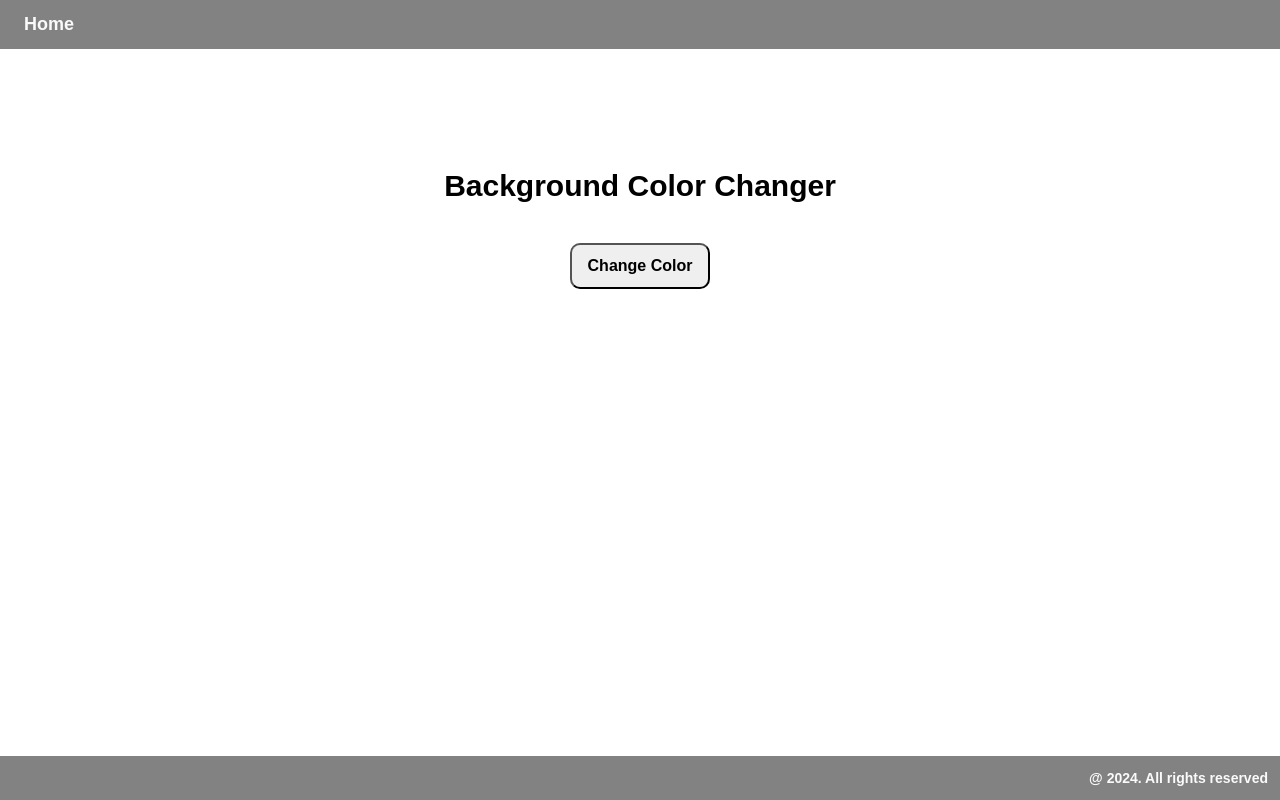
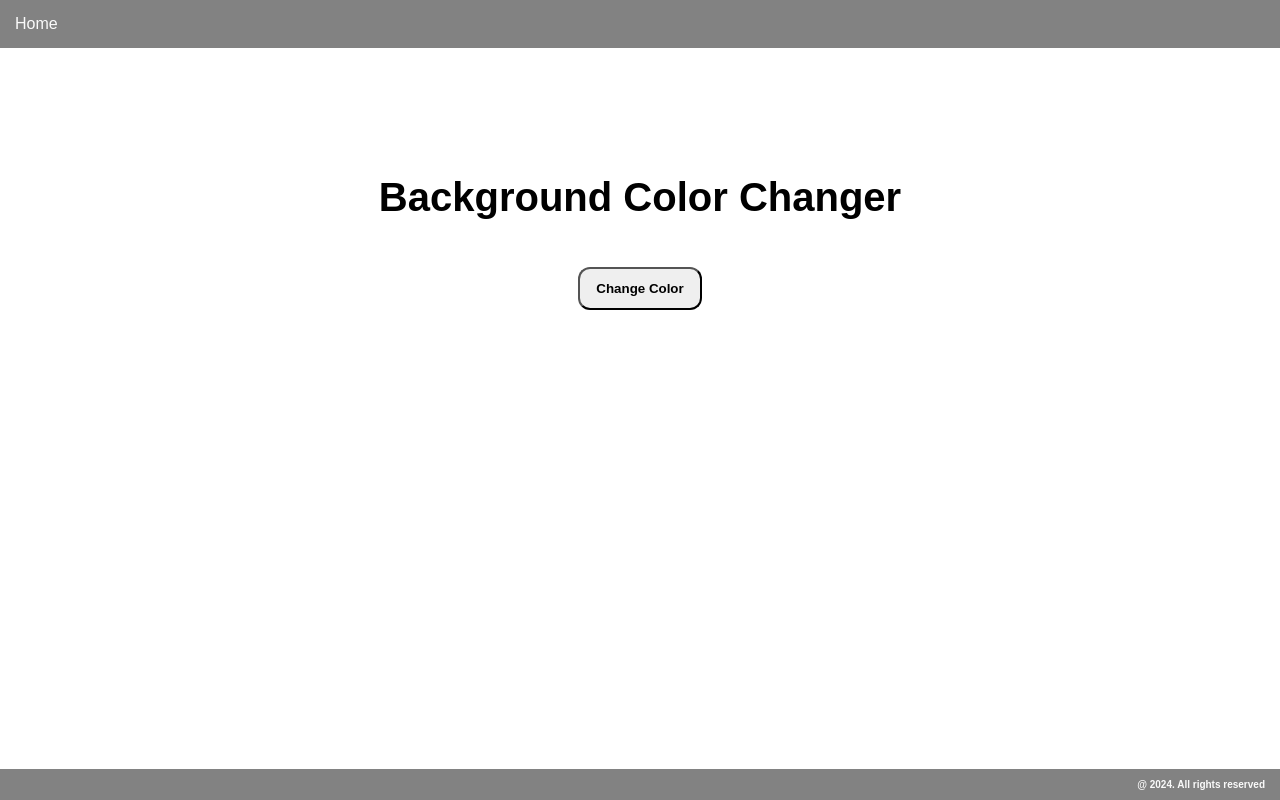
Before and after one commit to maxikonnect/JAVASCRIPT-PROJECTS, a plain HTML site: page BACKGROUNDCOLOR CHANGER/index.html in a window 1280 px wide. Drawn offline with Linux system fonts and the light colour scheme.

Commit message:
Add files via upload

```diff
--- a/BACKGROUNDCOLOR CHANGER/css/general.css
+++ b/BACKGROUNDCOLOR CHANGER/css/general.css
@@ -1,8 +1,13 @@
+/*WE ADD OUR GENERAL CSS */
+/*FIRST WE ADD OUR COLORS */
+
 :root{
     --text-color: rgb(250, 250, 250);
-    --text-color-two: rgb(0, 0, 0);
+    --text-color1: rgb(0, 0, 0);
     --background-color: rgb(130, 130, 130);
 }
+
+/* We set the default font-size to 10px for all the text on the page */
 
 html{
     box-sizing: border-box;
@@ -13,11 +18,13 @@ html{
 ::before,
 ::after{
     box-sizing: inherit;
-
 }
 
-body, html{
+/* We add margin of 0 and padding of 0 with a font-family also set */
+html, body{
+    margin: 0;
+    padding: 0;
     font-family:Arial, Helvetica, sans-serif;
-    margin: 0;
-    padding: 0
 }
+
+/* NOW LET US GO TO THE STYLE.CSS */
--- a/BACKGROUNDCOLOR CHANGER/css/style.css
+++ b/BACKGROUNDCOLOR CHANGER/css/style.css
@@ -1,78 +1,68 @@
-/* Styles for the header navigation */
-header nav ul {
-    background-color: var(--background-color); /* Set background color using a CSS variable */
-    margin: 0; /* Remove default margin */
-    padding: 0; /* Remove default padding */
-    list-style-type: none; /* Remove bullet points from list items */
-    padding: 14px; /* Add padding for spacing */
+header nav ul{
+
+    list-style-type: none; /*This removes the dot from the list */
+    background-color: var(--background-color); /*Set background of the top */
+    margin: 0;/*TO REMOVE SPACE FROM AROUND THE HEADER */
+    padding: 0;
+    padding: 15px;
 }
 
-/* Styles for each list item in the navigation */
-nav ul li {
-    font-size: 1.8rem; /* Set font size */
-    font-weight: bold; /* Make the text bold */
-    cursor: pointer; /* Change cursor to pointer on hover */
+
+header nav ul li a{
+    text-decoration: none; /*Removes the underline from the link Home */
+    color: var(--text-color);
+    font-size: 1.6rem; /*Change size of font */
 }
 
-/* Styles for links in the navigation */
-nav ul li a {
-    text-decoration: none; /* Remove underline from links */
-    margin-left: 10px; /* Add space to the left of the links */
-    color: var(--text-color); /* Set text color using a CSS variable */
+/*We move on to the main body */
+
+main{
+    /*Place body in middle of page */
+    display: flex;
+    align-items: center;
+    justify-content: center;
+    text-align: center;
+    /*Let us arrange it in column form using flex direction */
+    flex-direction: column;
+    margin-top: 100px;
+}
+/*We now work on the h1 element */
+h1{
+    font-size: 4rem;
+
+}
+/*Working on paragraph element */
+/* We target on the paragraph under the main element */
+
+main p{
+    font-size: 2rem;
 }
 
-/* Main content area styles */
-main {
-    display: flex; /* Use flexbox for layout */
-    align-items: center; /* Center items vertically */
-    justify-content: center; /* Center items horizontally */
-    flex-direction: column; /* Arrange items in a column */
-    text-align: center; /* Center text alignment */
-    margin-top: 100px; /* Add margin to the top */
+/*Working on BUTTON element */
+button{
+    padding: 12px 16px;
+    border-radius: 12px;
+    font-weight: bold;
+    cursor: pointer;
 }
 
-/* Styles for the main heading */
-h1 {
-    font-size: 3rem; /* Set font size for the heading */
+/*Let us work on the footer */
+footer{
+    /*We fix the footer at the bottom of the page */
+    left: 0;
+    right: 0;
+    bottom: 0;
+    position: fixed;
+    /* We add a background-color to your footer */
+    background-color: var(--background-color);
 }
 
-/* Styles for the color display paragraph */
-.nameOfColor {
-    font-size: 1.6rem; /* Set font size */
-    font-weight: bold; /* Make the text bold */
-    margin-bottom: 20px; /* Add space below the paragraph */
+footer p{
+
+    text-align: right; /*We align the text to the right */
+    margin-right: 15px; /*Gives the text space on the right */
+    color: var(--text-color);
+    font-weight: bold;
 }
 
-/* Styles for the button */
-button {
-    padding: 12px 16px; /* Add padding for button */
-    color: var(--text-color1); /* Set text color using a CSS variable */
-    font-weight: bold; /* Make the button text bold */
-    cursor: pointer; /* Change cursor to pointer on hover */
-    font-size: 1.6rem; /* Set font size */
-    border-radius: 10px; /* Round the corners of the button */
-}
-
-/* Styles for the button on hover */
-button:hover {
-    color: var(--text-color); /* Change text color on hover */
-    background-color: var(--background-color); /* Change background color on hover */
-}
-
-/* Styles for the footer */
-footer {
-    background-color: var(--background-color); /* Set background color using a CSS variable */
-    text-align: right; /* Align text to the right */
-    font-size: 1.4rem; /* Set font size */
-    position: fixed; /* Fix the footer at the bottom */
-    bottom: 0; /* Position it at the bottom */
-    left: 0; /* Align to the left */
-    right: 0; /* Align to the right */
-}
-
-/* Styles for paragraph in the footer */
-footer p {
-    margin-right: 12px; /* Add space to the right of the paragraph */
-    font-weight: bold; /* Make the text bold */
-    color: var(--text-color); /* Set text color using a CSS variable */
-}
+/*We are done BUT DONT FORGET TO SUBSCRIBE FOR MORE VIDEOS */
--- a/BACKGROUNDCOLOR CHANGER/index.html
+++ b/BACKGROUNDCOLOR CHANGER/index.html
@@ -3,38 +3,43 @@
 <head>
     <meta charset="UTF-8">
     <meta name="viewport" content="width=device-width, initial-scale=1.0">
-    <title>Background Color Changer</title>
+    <!--Title of Project-->
+    <title>BackGroundColor Changer</title>
+    <!--LINK to our CSS files style.css and general.css-->
+    <!--We link css using css/ since we have placed our files inside our folder css-->
+    <link rel="stylesheet" href="css/general.css">
     <link rel="stylesheet" href="css/style.css">
-    <link rel="stylesheet" href="css/general.css">
 
 </head>
 <body>
-    <!-- Header containing navigation links -->
+    <!--We create body of Code-->
     <header>
+        <!--We have created a navigation bar with one menu home with a link to it-->
         <nav>
-            <!-- Navigation menu -->
             <ul>
                 <li><a href="index.html">Home</a></li>
             </ul>
         </nav>
     </header>
-
-    <!-- Main content area -->
     <main>
         <h1>Background Color Changer</h1>
         <section>
-            <!-- Paragraph to display the current color -->
-            <p class="nameOfColor"></p>
-            <!-- Button to trigger color change -->
-            <button class="colorChanger">Change Color</button>
+            <!--We create a paragraph to store names of color-->
+            <p class="colorName"></p>
+            <!--We also create our button to change our colors-->
+            <button class="changeColor">Change Color</button>
+
         </section>
     </main>
-
-    <!-- Footer with copyright information -->
+    <!--We also create footer of page-->
     <footer>
+        <!--&#64 is html entity for @-->
         <p>&#64 2024. All rights reserved</p>
     </footer>
-
+    <!--A link to our script.js file where we would add our javascript code-->
     <script src="script.js"></script>
 </body>
 </html>
+
+<!--LET US VIEW WHAT WE HAVE CREATED SO FAR-->
+<!--WE USE LIVESERVER-->
--- a/BACKGROUNDCOLOR CHANGER/script.js
+++ b/BACKGROUNDCOLOR CHANGER/script.js
@@ -1,19 +1,43 @@
-// Select the paragraph element for color display
-const nameOfColor = document.querySelector(".nameOfColor");
+//We are going to access our paragraph and button using our created classes
+const colorName = document.querySelector(".colorName");
+const changeColor = document.querySelector(".changeColor");
+const SaveColor = document.querySelector(".SaveColor");
+const savedColors = document.querySelector(".savedColors");
 
-// Select the button element for changing color
-const colorChanger = document.querySelector(".colorChanger");
 
-// Add event listener to the button
-colorChanger.addEventListener("click", function() {
-    // Generate three random numbers for RGB color
+/*we now add an eventListener to our button using its class and add a function that we would call
+changeMyColor
+*/
+
+changeColor.addEventListener("click", changeMyColor);
+
+
+//We start to create our function
+function changeMyColor(){
+    //we create three random numbers using Math.floor and Math.random();
+    //Math.floor rounds a number to its lowest whole number let see it
+    //we comment it out
+    //console.log(Math.floor(5.4)) //Gives us 5
+    //Math.random(), Gives us a randomnumber between 0 and 1. 1 is not included though
+    //console.log(Math.random());
+    //LET US NOW CREATE OUR RANDOM NUMBERS
     let randomNumber1 = Math.floor(Math.random() * 256);
     let randomNumber2 = Math.floor(Math.random() * 256);
     let randomNumber3 = Math.floor(Math.random() * 256);
+    //This generates random numbers between 0 and 255 inclusive
+    //Next we input our colors using rgb
+    //Before that let us store rgb in a variable;
+    let color = `rgb(${randomNumber1}, ${randomNumber2}, ${randomNumber3})`;
+    colorName.textContent = `BackgroundColor: ${color}`;
 
-    // Update the paragraph text with the new color value
-    nameOfColor.textContent = `BackgroundColor: rgb(${randomNumber1}, ${randomNumber2}, ${randomNumber3})`;
+    //We now change color of window using document.body
+    document.body.style.backgroundColor = color;
+    //Our code is working now. LET US ADD OUR CSS NOW
+}
 
-    // Change the background color of the body
-    document.body.style.backgroundColor = `rgb(${randomNumber1}, ${randomNumber2}, ${randomNumber3})`;
-});
+
+//LET US LOG OUR CODE TO SEE IF IT WORKS
+console.log(colorName);
+console.log(changeColor);
+
+//press F12 on your PC/mac to see the consolein your browser.
```
Also changed, not shown: 1 other file.
